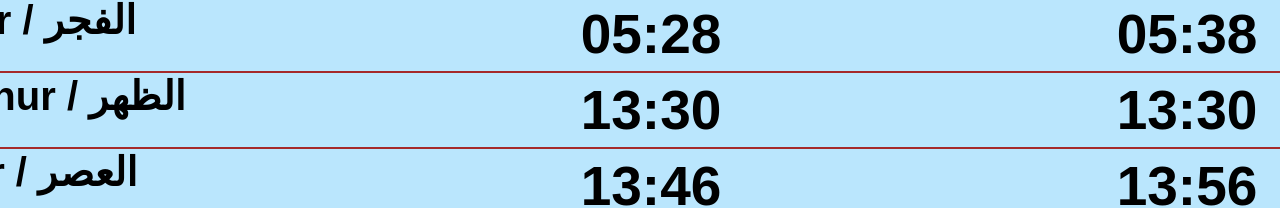
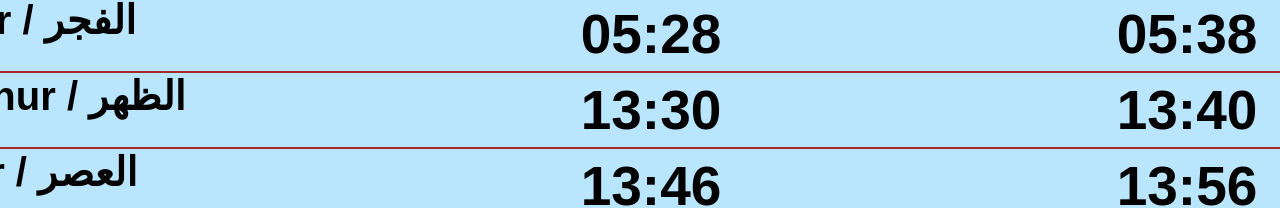
Before and after one commit to abdilatiiif/MoskeApp0.2, a React (Vite) app: page / in a window 1280 px wide. Shown: the part 272-480 px from the top of the page. Built offline with nearby package versions, Linux system fonts and the light colour scheme; a web font is replaced by a local one.

Commit message:
duhur 10min

```diff
--- a/src/Content.jsx
+++ b/src/Content.jsx
@@ -57,7 +57,7 @@ export default function Content(props) {
 
       return `${newHours}:${newMinutes}`;
     }
-    setDuhurjamat("13:30");
+    setDuhurjamat(addMinutes(bønnIdag.duhur, 10));
     setAsrjamat(addMinutes(bønnIdag.asr, 10));
     setMaghribjamat(addMinutes(bønnIdag.maghrib, 0));
     setIshajamat(addMinutes(bønnIdag.isha, 0));
```
